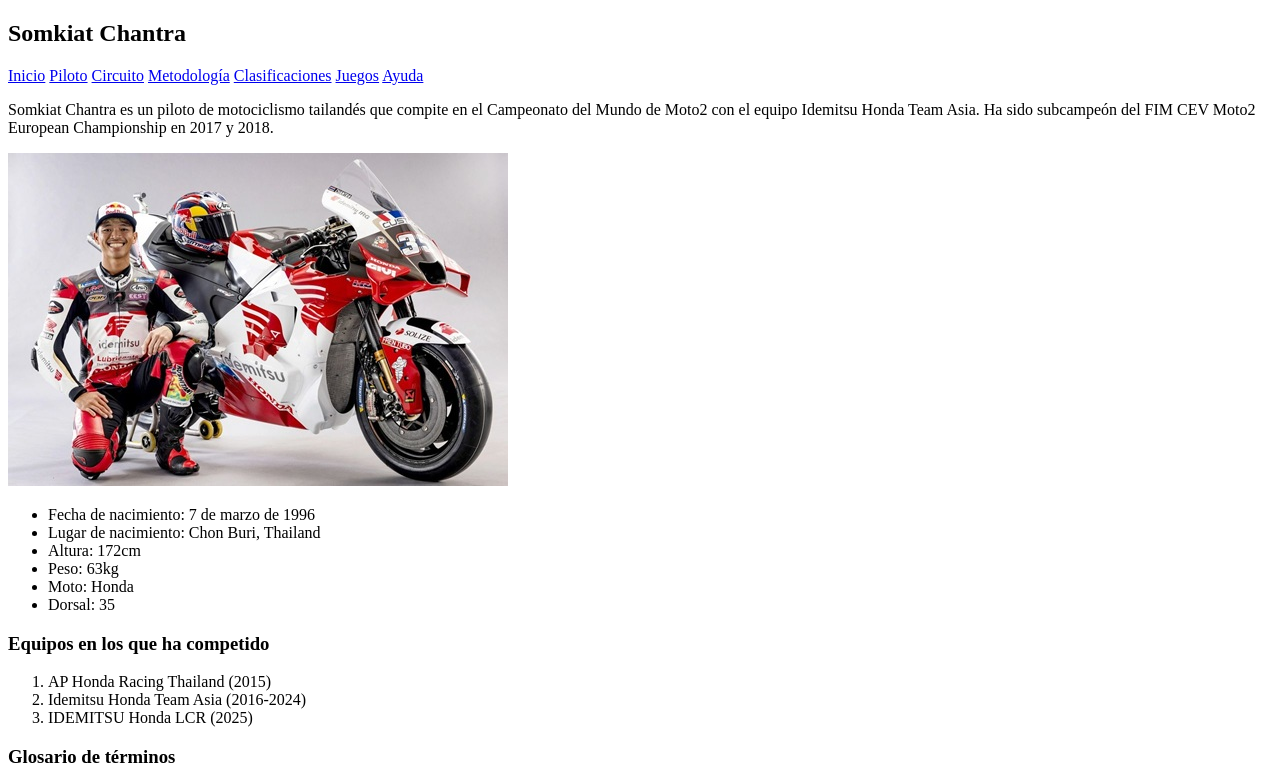
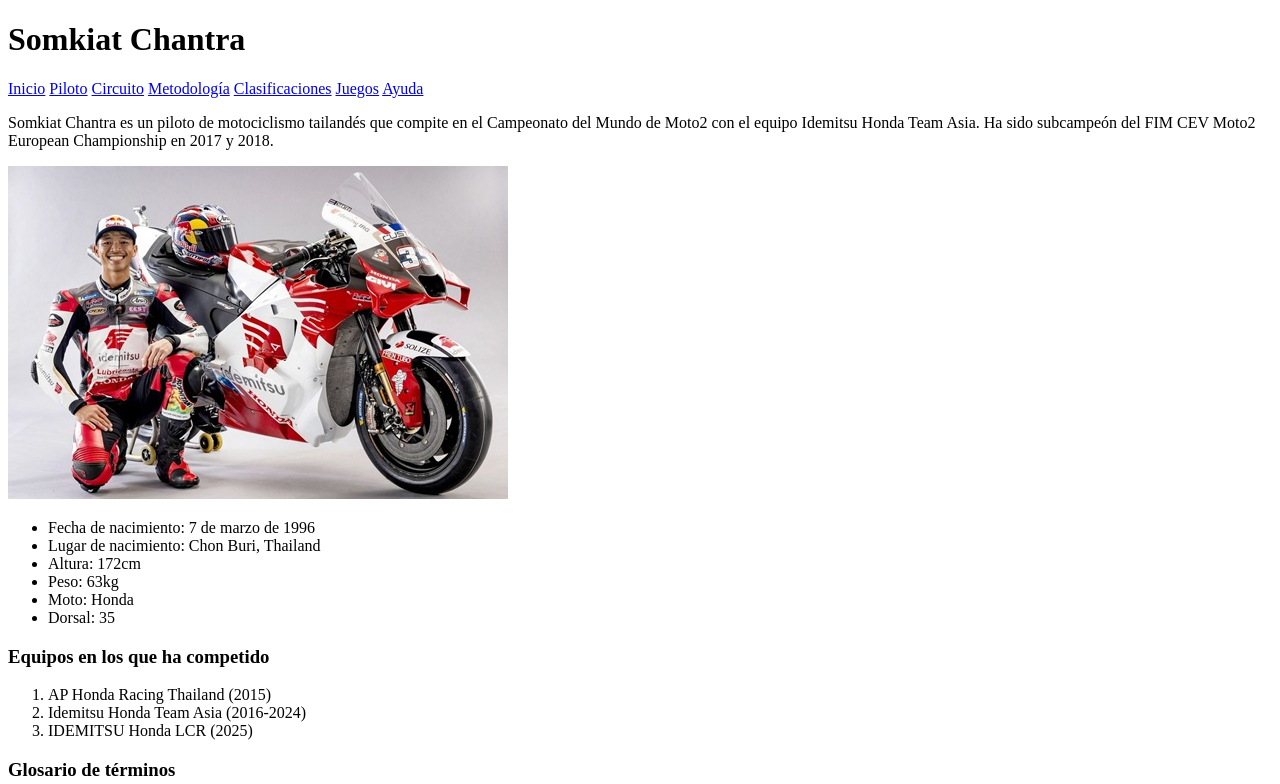
Before and after one commit to AndresZbr/SEW, a plain HTML site: page MotoGP-Desktop/piloto.html in a window 1280 px wide. Shown: the top 784 px of the page. Drawn offline with Linux system fonts and the light colour scheme.

Commit message:
Update piloto.html

```diff
--- a/MotoGP-Desktop/piloto.html
+++ b/MotoGP-Desktop/piloto.html
@@ -11,7 +11,7 @@
         <link rel="stylesheet" type="text/css" href="estilo/estilo.css" />
     </head>
     <body>
-        <h2>Somkiat Chantra</h2>
+        <h1>Somkiat Chantra</h1>
 
         <nav>
             <a href="index.html" title="Inicio de MotoGP-Desktop">Inicio</a>
```
